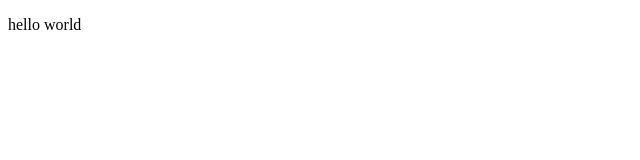
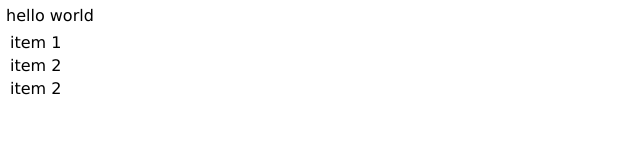
Before and after one commit to sunitsarkar/GIT_FEB_2023, a plain HTML site: page index.html in a window 1280 px wide. Shown: the whole page, without its empty margins (0-640 px from the left). Drawn offline with Linux system fonts and the light colour scheme.

Commit message:
added html

```diff
--- a/index.html
+++ b/index.html
@@ -5,8 +5,16 @@
     <meta http-equiv="X-UA-Compatible" content="IE=edge">
     <meta name="viewport" content="width=device-width, initial-scale=1.0">
     <title>Document</title>
+    <link rel="stylesheet" href="style.css">
 </head>
 <body>
     <p>hello world</p>
+    <nav>
+        <ul>
+            <li>item 1</li>
+            <li>item 2</li>
+            <li>item 2</li>
+        </ul>
+    </nav>
 </body>
 </html>
```
